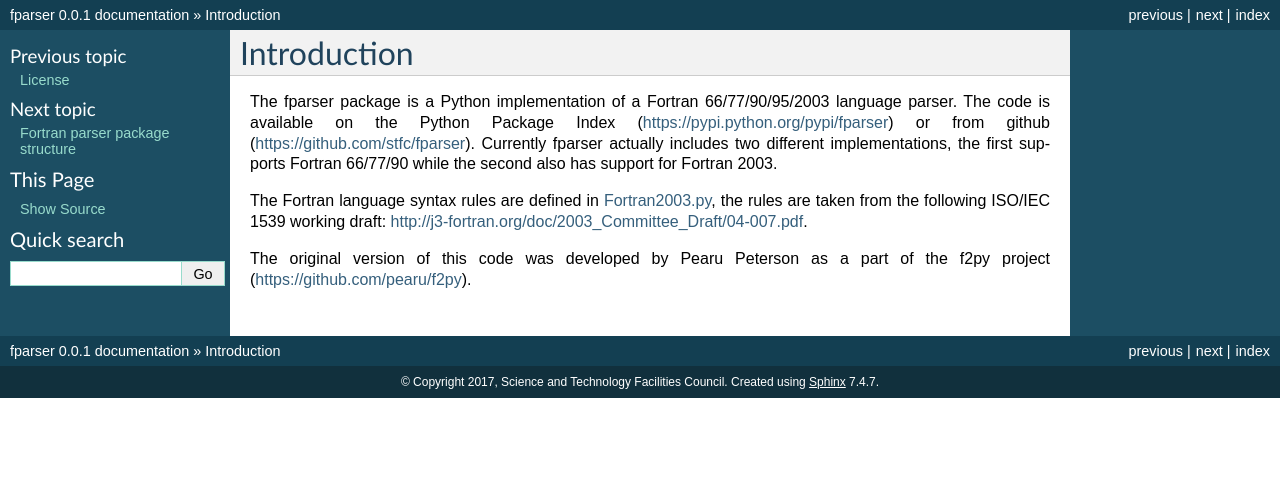
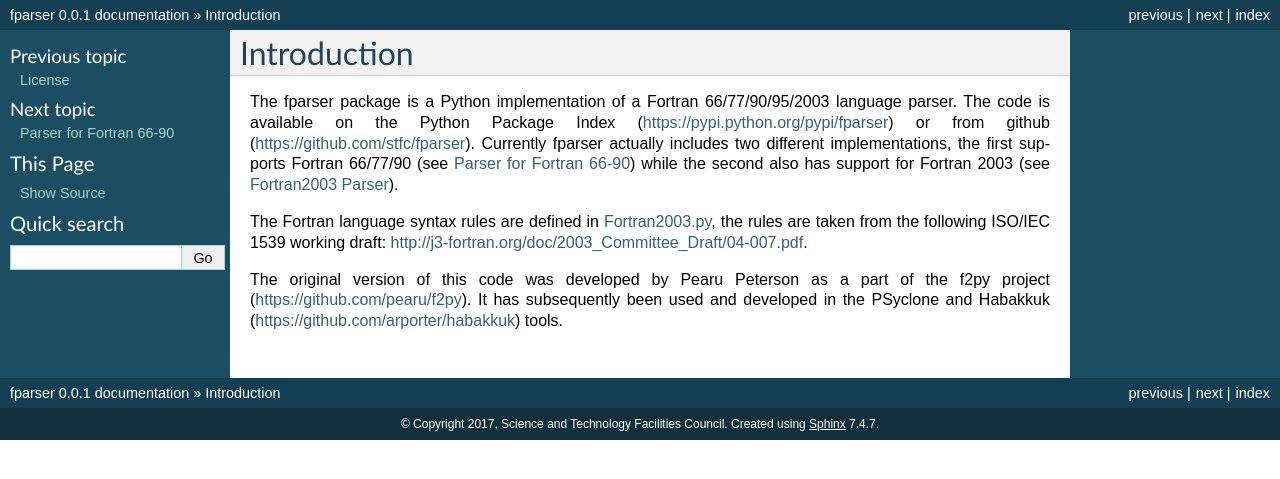
Before and after one commit to pearu/f2py, a Sphinx documentation site: the page built from doc/introduction.rst, in a window 1280 px wide. Shown: the top 479 px of the page. Built offline with Sphinx 7.4.7, drawn with Linux system fonts in a browser that asks for light colours.

Commit message:
#2 Re-structure to have two separate sections, one for each parser

```diff
--- a/doc/package_structure.rst
+++ b/doc/f90_parser.rst
@@ -65,10 +65,10 @@
     OUT OF THE USE OF THIS SOFTWARE, EVEN IF ADVISED OF THE POSSIBILITY OF SUCH
     DAMAGE.
 
-.. _Package Structure:
+.. _f90_parser:
 
-Fortran parser package structure
-================================
+Parser for Fortran 66-90
+========================
 
 Package Modules
 ^^^^^^^^^^^^^^^
--- a/doc/introduction.rst
+++ b/doc/introduction.rst
@@ -5,10 +5,11 @@ Introduction
 
 The fparser package is a Python implementation of a Fortran
 66/77/90/95/2003 language parser. The code is available on the Python
-Package Index (https://pypi.python.org/pypi/fparser) or from
-github (https://github.com/stfc/fparser).  Currently fparser actually
-includes two different implementations, the first supports Fortran
-66/77/90 while the second also has support for Fortran 2003.
+Package Index (https://pypi.python.org/pypi/fparser) or from github
+(https://github.com/stfc/fparser).  Currently fparser actually
+includes two different implementations, the  first
+supports Fortran 66/77/90 (see :ref:`f90_parser`) while the second  also has
+support for Fortran 2003 (see :ref:`Fortran2003`).
 
 The Fortran language syntax rules are defined in `Fortran2003.py`_,
 the rules are taken from the following ISO/IEC 1539 working draft:
@@ -16,5 +17,7 @@ http://j3-fortran.org/doc/2003_Committee_Draft/04-007.pdf.
 
 .. _Fortran2003.py:  https://github.com/stfc/fparser/blob/master/src/fparser/Fortran2003.py
 
-The original version of this code was developed by Pearu Peterson as
-a part of the f2py project (https://github.com/pearu/f2py).
+The original version of this code was developed by Pearu Peterson as a
+part of the f2py project (https://github.com/pearu/f2py). It has
+subsequently been used and developed in the PSyclone and Habakkuk
+(https://github.com/arporter/habakkuk) tools.
```
Also changed, not shown: other parts of doc/f90_parser.rst (+0 -7 lines), doc/f2k_parser.rst (added, +34 -0 lines), doc/index.rst (+2 -5 lines).
